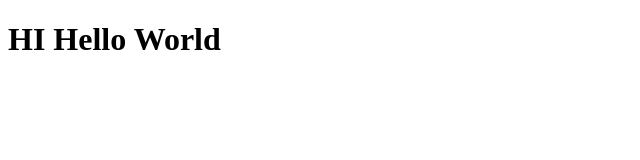
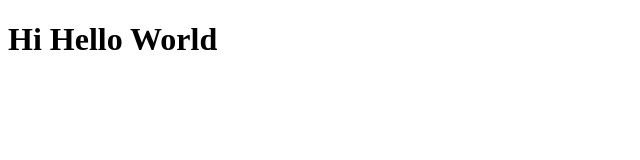
Before and after one commit to localgps/first, a plain HTML site: page index.html in a window 1280 px wide. Shown: the full height of the page, 0-640 px from the left. Drawn offline with Linux system fonts and the light colour scheme.

Commit message:
Update index.html

```diff
--- a/index.html
+++ b/index.html
@@ -7,6 +7,6 @@
     <title>first page</title>
 </head>
 <body>
-    <h1>HI Hello World</h1>
+    <h1>Hi Hello World</h1>
 </body>
 </html>
```
